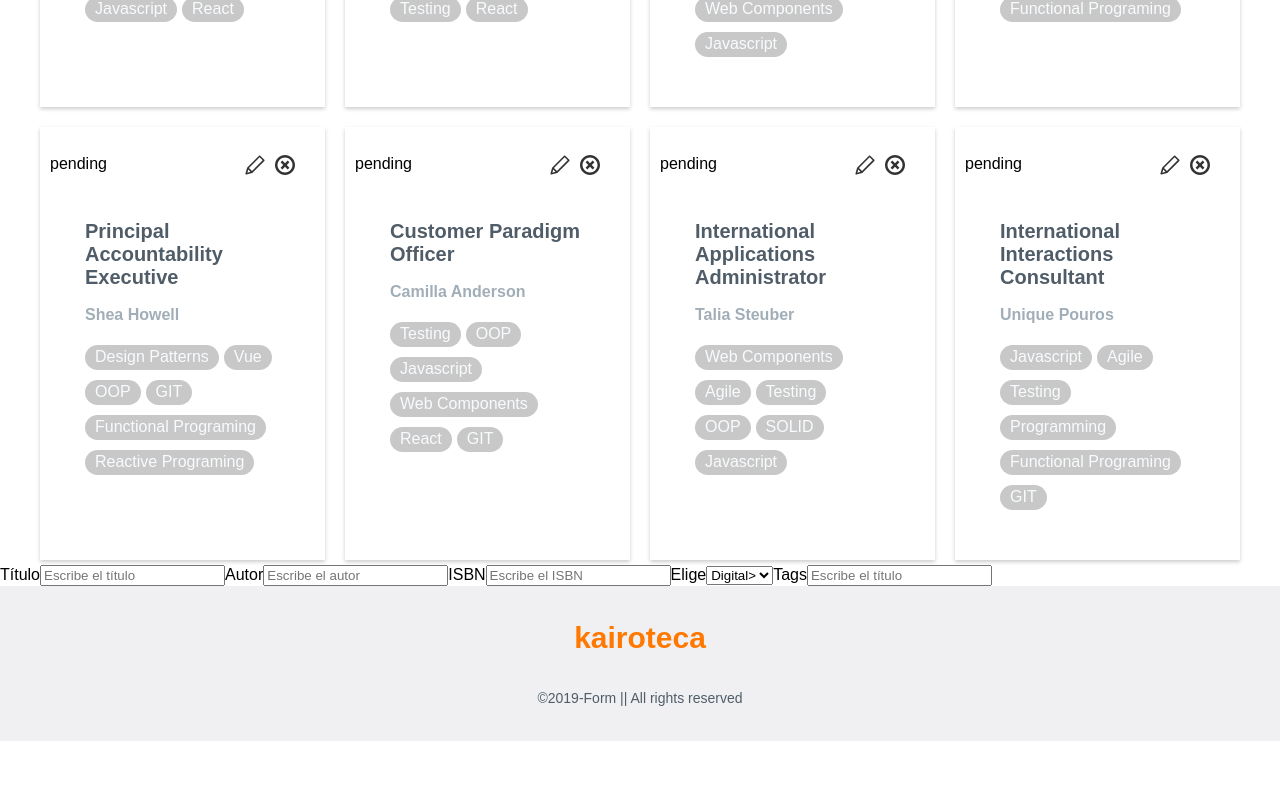
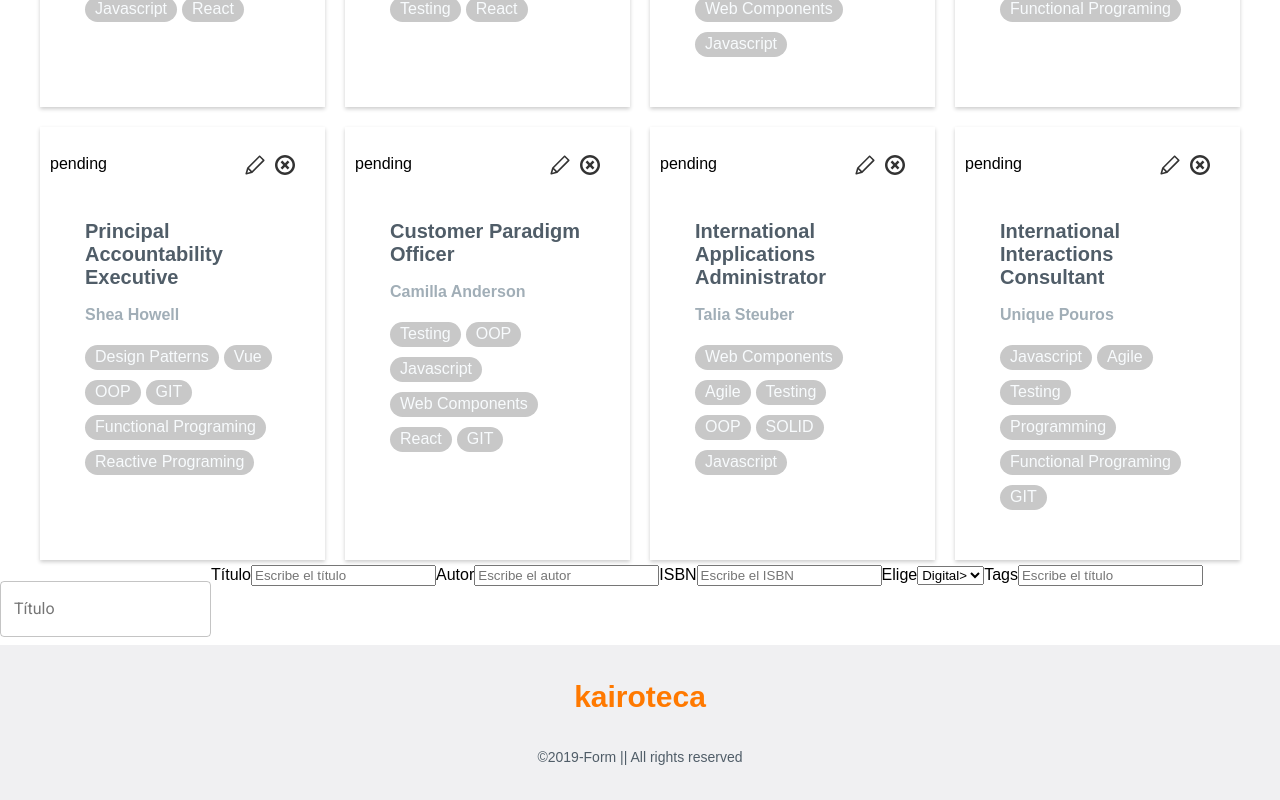
Before and after one commit to esterlegaz/easley-s4-kairoteca, a React (Create React App) app: page / in a window 1280 px wide. Shown: the part 1830-2630 px from the top of the page. Before the commit the page ends 2571 px from the top, so only its background shows below. Built offline with nearby package versions, Linux system fonts and the light colour scheme.

Commit message:
Feat: Add Google styles to Title textfield

```diff
--- a/src/components/Main/Form.js
+++ b/src/components/Main/Form.js
@@ -1,9 +1,16 @@
-import React, {Component} from "react";
+import React, {Component} from 'react';
+import PropTypes from 'prop-types';
+
+import { withStyles } from '@material-ui/core/styles';
+import MenuItem from '@material-ui/core/MenuItem';
+import TextField from '@material-ui/core/TextField';
 
 class Form extends Component {
   render() {
     return (
         <form action="/signup" method="post">
+            <TextField id="outlined-title" label="Título" className='form__textfield' /* value={this.state.name}  onChange={this.handleChange("name")}*/ margin="normal" variant="outlined" />
+
         <label className="form__label" htmlFor="title">Título</label>
         <input className="form__input" id="title" type="text" placeholder="Escribe el título"/>
         <label className="form__label" htmlFor="author">Autor</label>
```
